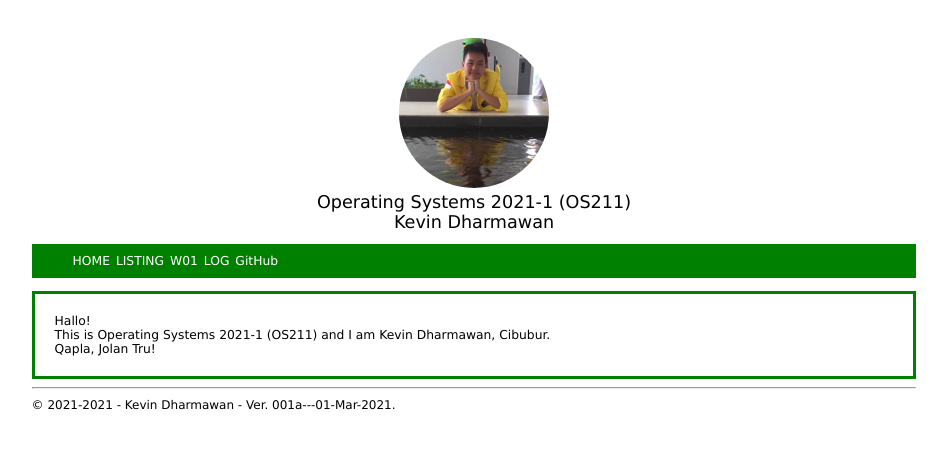
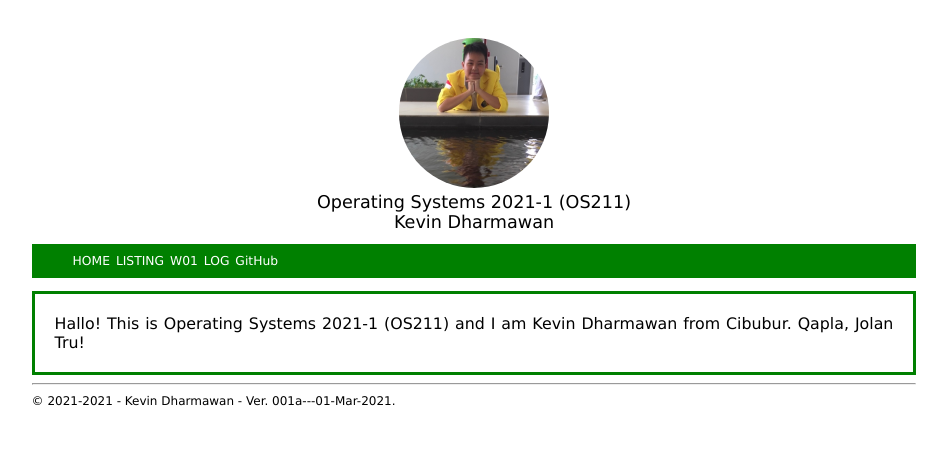
Before and after one commit to kevindharmawan/test-pages, a Jekyll site: the page built from index.md, in a window 1280 px wide. Shown: the top 449 px of the page, without its empty margins (166-1113 px from the left). Built offline with Jekyll 4.4.1, drawn with Linux system fonts in a browser that asks for light colours.

Commit message:
Edit styling 10

```diff
--- a/_config.yml
+++ b/_config.yml
@@ -15,7 +15,7 @@ plugins:
   - jekyll-seo-tag
 urlweb:           "https://cbkadal.github.io/os211/"
 urlcontact:       "TBS"
-urlgithub:        "https://github.com/cbkadal/os211/"
+urlgithub:        "https://github.com/kevindharmawan/os211"
 urlghpage:        "https://cbkadal.github.io/os211/"
 keywords:         "jekyll, testing"
 github:           [metadata]
--- a/assets/css/style.css
+++ b/assets/css/style.css
@@ -25,7 +25,7 @@
 }
 
 .container a {
-  color: white;
+  color: green;
 }
 
 .container a:hover {
@@ -123,6 +123,7 @@
 
 .navbar ul li a {
   text-decoration: none;
+  color: white;
 }
 
 .navbar ul li a:hover {
@@ -138,7 +139,7 @@
 .info {
   border: 3px solid green;
   padding: 20px;
-  font-size: 0.7em;
+  font-size: 0.9em;
 }
 
 pre {
--- a/index.md
+++ b/index.md
@@ -3,9 +3,5 @@ layout: "layout"
 ---
 
 Hallo!
-
-
-This is {{ site.title }} and I am {{ site.author }}, {{ site.address }}.
-
-
+This is {{ site.title }} and I am {{ site.author }} from {{ site.address }}.
 Qapla, Jolan Tru!
```
